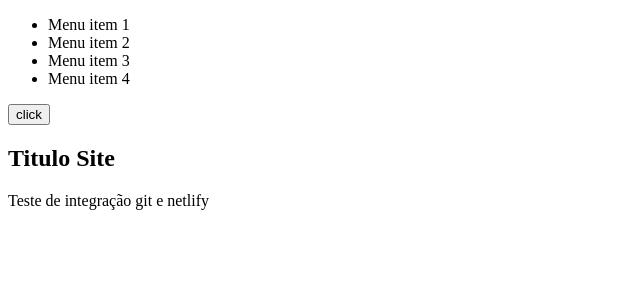
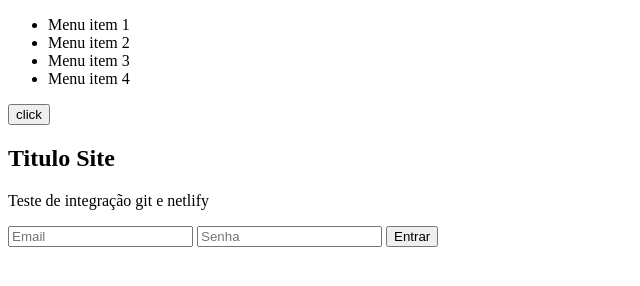
Before and after one commit to MatheusVask/aula-js, a plain HTML site: page index.html in a window 1280 px wide. Shown: the whole page, without its empty margins (0-640 px from the left). Drawn offline with Linux system fonts and the light colour scheme.

Commit message:
Formulario

```diff
--- a/index.html
+++ b/index.html
@@ -22,6 +22,9 @@
     <section>
         <h1>Titulo Site</h1>
         <p>Teste de integração git e netlify</p>
+        <input type="email" name="email" id="email" placeholder="Email">
+        <input type="passw" name="psw" id="psw" placeholder="Senha">
+        <button>Entrar</button>
     </section>
 </body>
 </html>
```
